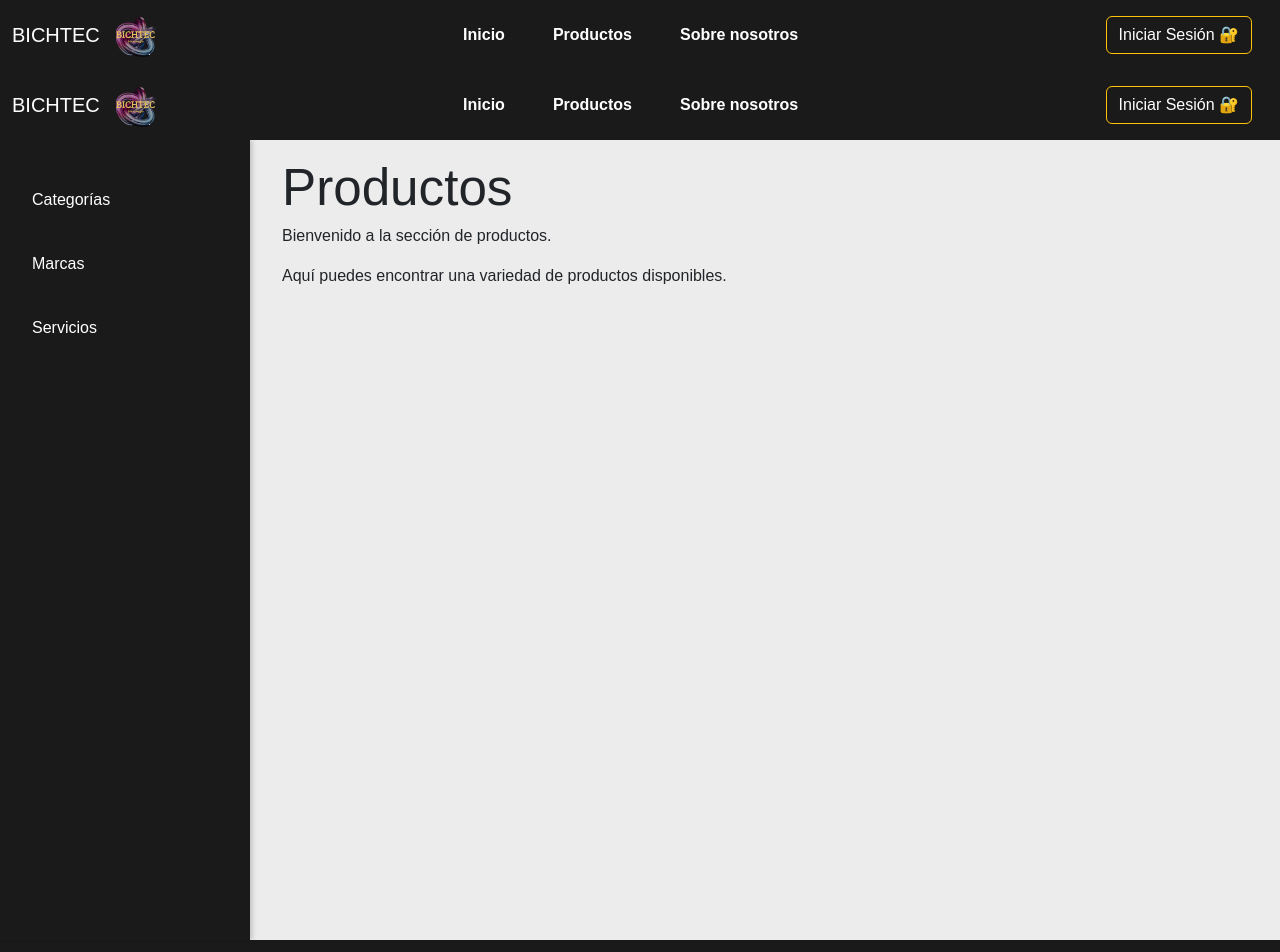
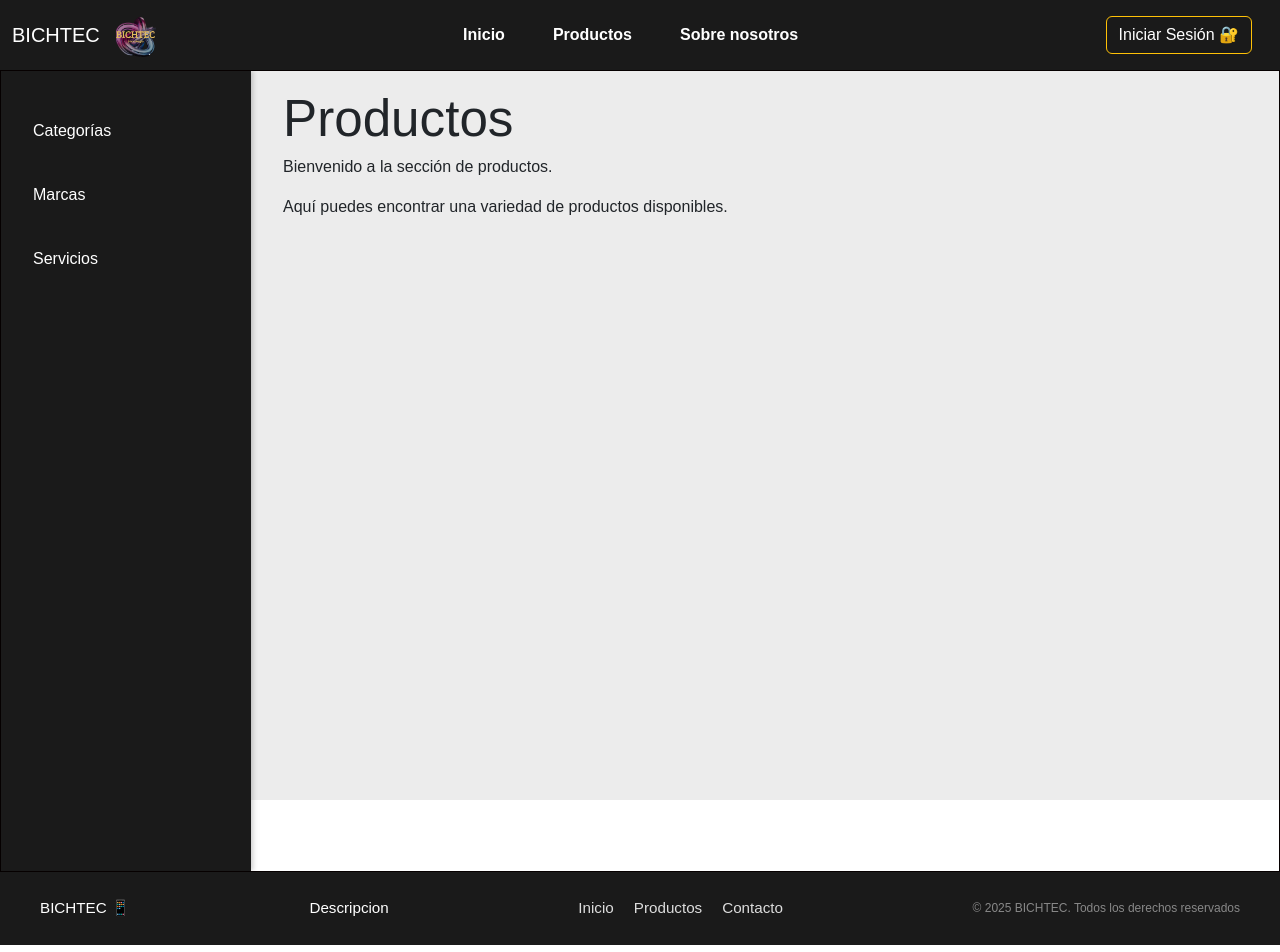
Before and after one commit to SantiagoPerezAgustin/TPI-2-tup1-BICHTEC, a React (Vite) app in the folder Frontend/: page /productos in a window 1280 px wide. Shown: the top 952 px of the page. Built offline with nearby package versions, Linux system fonts and the light colour scheme.

Commit message:
tuve algunos errores en el commit anterior, ya estan correctos

```diff
--- a/Frontend/src/App.css
+++ b/Frontend/src/App.css
@@ -4,20 +4,19 @@ html, body, #root {
   width: 100%;
   height: 100%;
   background-color: #ececec; /* gris claro */
-  box-sizing: border-box;
   font-family: 'Poppins', sans-serif;
 }
 
-
+* {
+  box-sizing: border-box;
+}
 .app-layout {
   display: flex;
   flex-direction: column;
   min-height: 100vh;
-  background-color: #ececec;
 }
 
 
 .main-content {
-  flex: 1;
-  padding-bottom: 40px;
+  border: 1px solid rgb(6, 0, 0);
 }
--- a/Frontend/src/components/Footer/Footer.css
+++ b/Frontend/src/components/Footer/Footer.css
@@ -8,7 +8,7 @@
 
 .footer-container {
   width: 100%;
-  padding: 0 2rem;
+  padding: 0;
   margin: 0;
   display: flex;
   justify-content: space-between;
--- a/Frontend/src/pages/Home/Home.jsx
+++ b/Frontend/src/pages/Home/Home.jsx
@@ -1,14 +1,10 @@
 import React from "react";
-import Header from "../../components/Header/Header";
-import Footer from "../../components/Footer/Footer";
 import Carousels from "../../components/CarouselsExample/Carousels";
 
 const Home = () => {
   return (
     <>
-      <Header />
       <Carousels />
-      <Footer />
     </>
   );
 };
--- a/Frontend/src/pages/Productos/Productos.jsx
+++ b/Frontend/src/pages/Productos/Productos.jsx
@@ -6,7 +6,6 @@ import SideBar from "../../components/SideBar/SideBar";
 const Productos = () => {
   return (
     <>
-      <Header />
       <SideBar>
         <div className="container">
           <h1>Productos</h1>
@@ -14,7 +13,6 @@ const Productos = () => {
           <p>Aquí puedes encontrar una variedad de productos disponibles.</p>
         </div>
       </SideBar>
-      <Footer />
     </>
   );
 };
```
